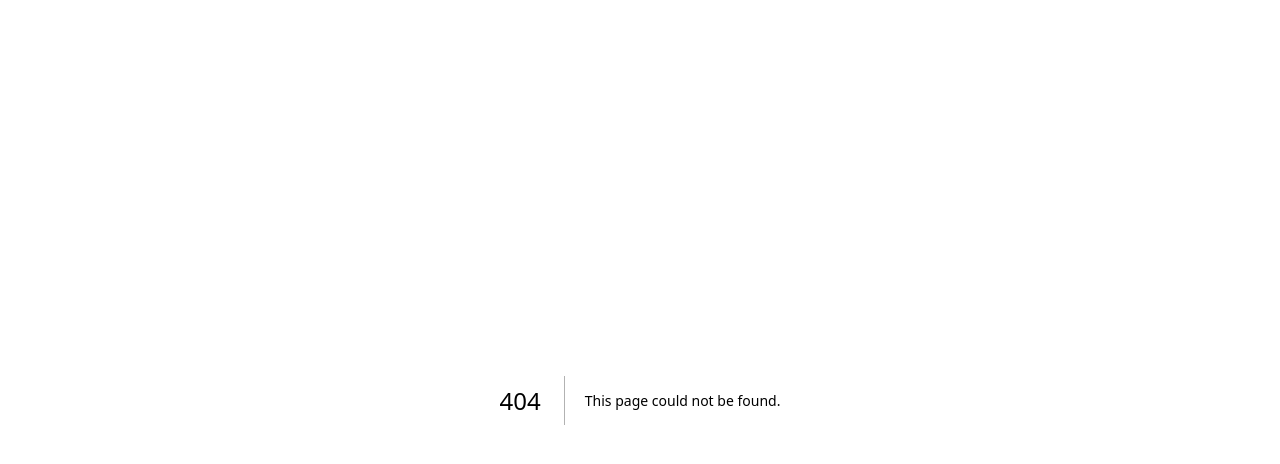
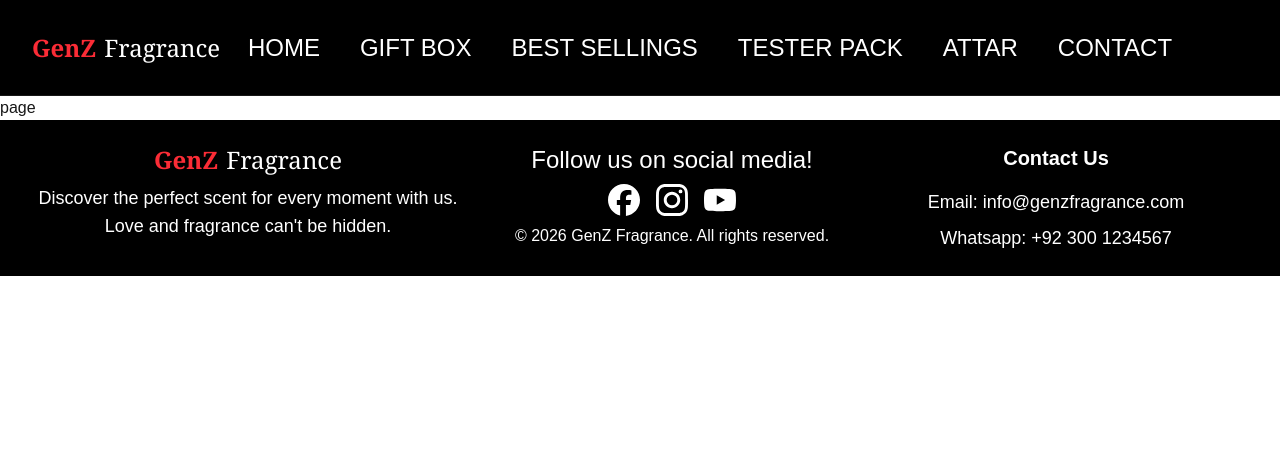
Before and after one commit to SherazDeveloper12/genz-fragrance, a Next.js app: page /best-sellings in a window 1280 px wide. Before the commit this address had no page. Shown: the top 464 px of the page. Built offline with nearby package versions, Linux system fonts and the light colour scheme; some icons are missing.

Commit message:
feat: update Home component with warranty and shipping information, add categories to product showcase, and create new pages for Attar, Best Sellings, Contact, Gift Box, and Tester Pack

```diff
--- /dev/null
+++ b/app/(Customer)/best-sellings/page.tsx
@@ -0,0 +1,7 @@
+import React from 'react'
+
+export default function page() {
+  return (
+    <div>page</div>
+  )
+}
--- /dev/null
+++ b/app/(Customer)/contact/page.tsx
@@ -0,0 +1,7 @@
+import React from 'react'
+
+export default function page() {
+  return (
+    <div>page</div>
+  )
+}
--- /dev/null
+++ b/app/(Customer)/gift-box/page.tsx
@@ -0,0 +1,7 @@
+import React from 'react'
+
+export default function pags() {
+  return (
+    <div>pags</div>
+  )
+}
--- a/app/(Customer)/page.tsx
+++ b/app/(Customer)/page.tsx
@@ -4,6 +4,7 @@ import AnimatedSlider from "../components/AnimatedSlider/AnimatedSlider";
 import ProductShowCase from "../components/ProductShowCase/ProductShowCase";
 import ReviewsShowCase from "../components/ReviewsShowCase/ReviewsShowCase";
 import NewsLetterSubscription from "../components/NewsLetterSubscription/NewsLetterSubscription";
+import { Truck } from 'lucide-react';
 
 export default function Home() {
   return (
@@ -12,6 +13,18 @@ export default function Home() {
      <AnimatedSlider />
      <ProductShowCase />
      <ReviewsShowCase />
+     <div className="flex  items-center justify-around w-full py-4 px-8 text-white text-2xl font-bold  bg-red-500 dark:bg-black">
+       <div>
+        <p>1 YEAR WARRANTY</p>
+       </div>
+       <div className="flex items-center justify-center gap-2">
+        <Truck size={36} />
+        <p>FREE SHIPPING</p>
+       </div>
+       <div>
+        <p>30-DAY MONEY-BACK GUARANTEE</p>
+       </div>
+     </div>
      <NewsLetterSubscription />
       {/* <main className="flex flex-1 w-full max-w-3xl flex-col items-center justify-between py-32 px-16 bg-white dark:bg-black sm:items-start">
         <Image
--- /dev/null
+++ b/app/(Customer)/tester-pack/page.tsx
@@ -0,0 +1,7 @@
+import React from 'react'
+
+export default function page() {
+  return (
+    <div>page</div>
+  )
+}
--- a/app/components/ProductShowCase/ProductShowCase.tsx
+++ b/app/components/ProductShowCase/ProductShowCase.tsx
@@ -37,6 +37,7 @@ export default function ProductShowCase() {
             replacingimage: replacingimage1,
             price: '$19.99',
             Rating: 4,
+            Category: 'Gift Box',
         },
         {
             id: 2,
@@ -46,6 +47,7 @@ export default function ProductShowCase() {
             price: '$29.99',
             Rating: 3,
             replacingimage: replacingimage2,
+            Category: 'Gift Box'
         },
         {
             id: 3,
@@ -55,6 +57,7 @@ export default function ProductShowCase() {
             price: '$39.99',
             Rating: 5,
             replacingimage: replacingimage3,
+            Category: 'Best Sellings'
         },
         {
             id: 4,
@@ -64,6 +67,7 @@ export default function ProductShowCase() {
             price: '$49.99',
             replacingimage: replacingimage4,
             Rating: 4,
+            Category: 'Best Sellings'
         },
         {
             id: 5,
@@ -73,6 +77,7 @@ export default function ProductShowCase() {
             price: '$59.99',
             Rating: 5,
             replacingimage: replacingimage5,
+            Category: 'Best Sellings'
         },
         {
             id: 6,
@@ -82,6 +87,7 @@ export default function ProductShowCase() {
             price: '$69.99',
             Rating: 4,
             replacingimage: replacingimage6,
+            Category: 'Tester Packs'
         },
         {
             id: 7,
@@ -91,6 +97,7 @@ export default function ProductShowCase() {
             price: '$79.99',
             Rating: 4,
             replacingimage: replacingimage7,
+            Category: 'Tester Packs'
         },
         {
             id: 8,
@@ -100,6 +107,7 @@ export default function ProductShowCase() {
             price: '$89.99',
             Rating: 5,
             replacingimage: replacingimage8,
+            Category: 'Tester Packs'
         },
         {
             id: 9,
@@ -109,6 +117,7 @@ export default function ProductShowCase() {
             price: '$99.99',
             Rating: 3,
             replacingimage: replacingimage9,
+            Category: 'Attar'
         },
         {
             id: 10,
@@ -118,6 +127,7 @@ export default function ProductShowCase() {
             price: '$109.99',
             Rating: 4,
             replacingimage: replacingimage10,
+            Category: 'Attar'
         },
         {
             id: 11,
@@ -127,6 +137,7 @@ export default function ProductShowCase() {
             price: '$119.99',
             Rating: 5,
             replacingimage: replacingimage11,
+            Category: 'Best Sellings'
         },
     ];
     return (
```
Also changed, not shown: app/(Customer)/attar/page.tsx (renamed from app/attar/page.tsx).
